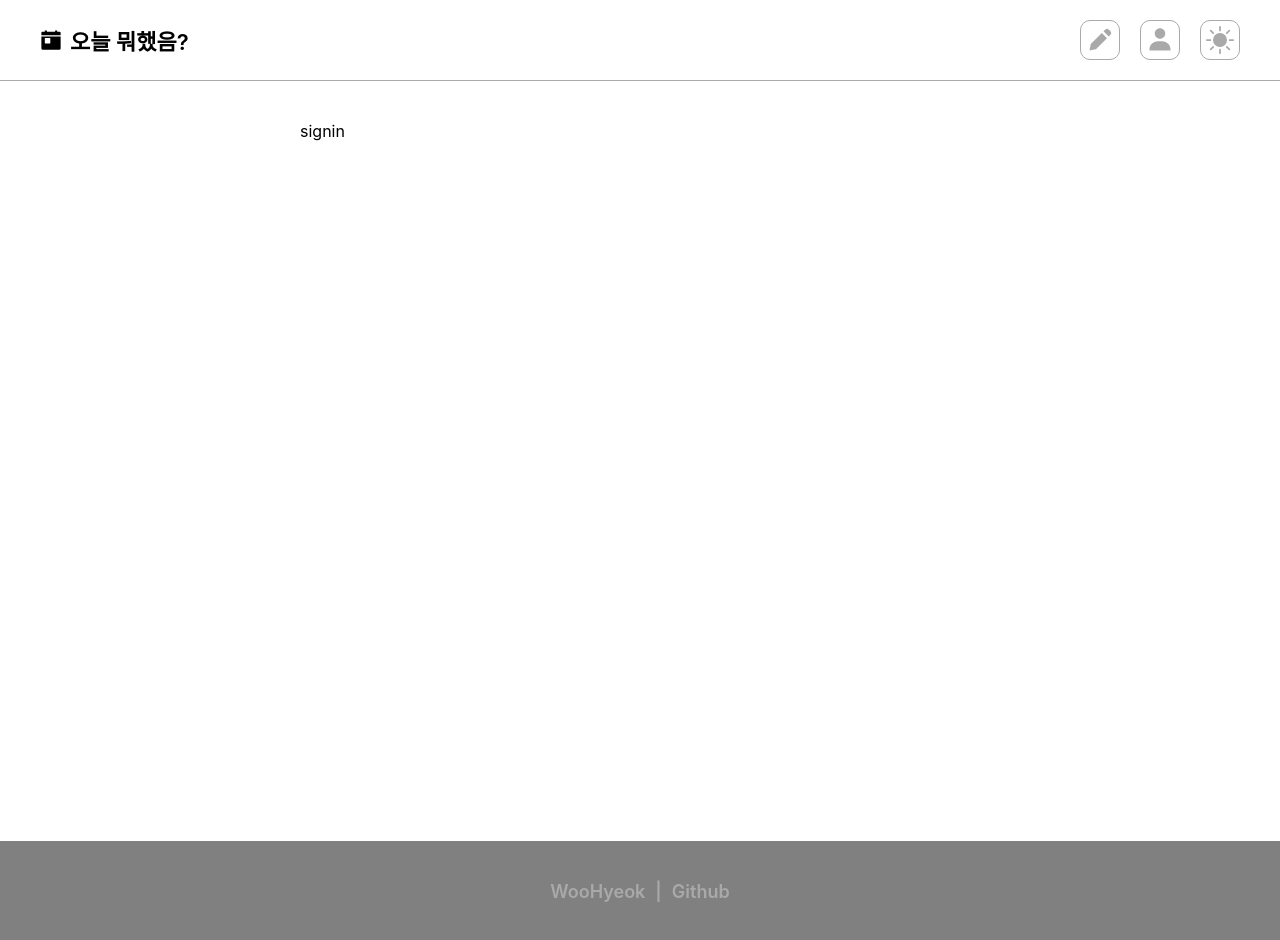
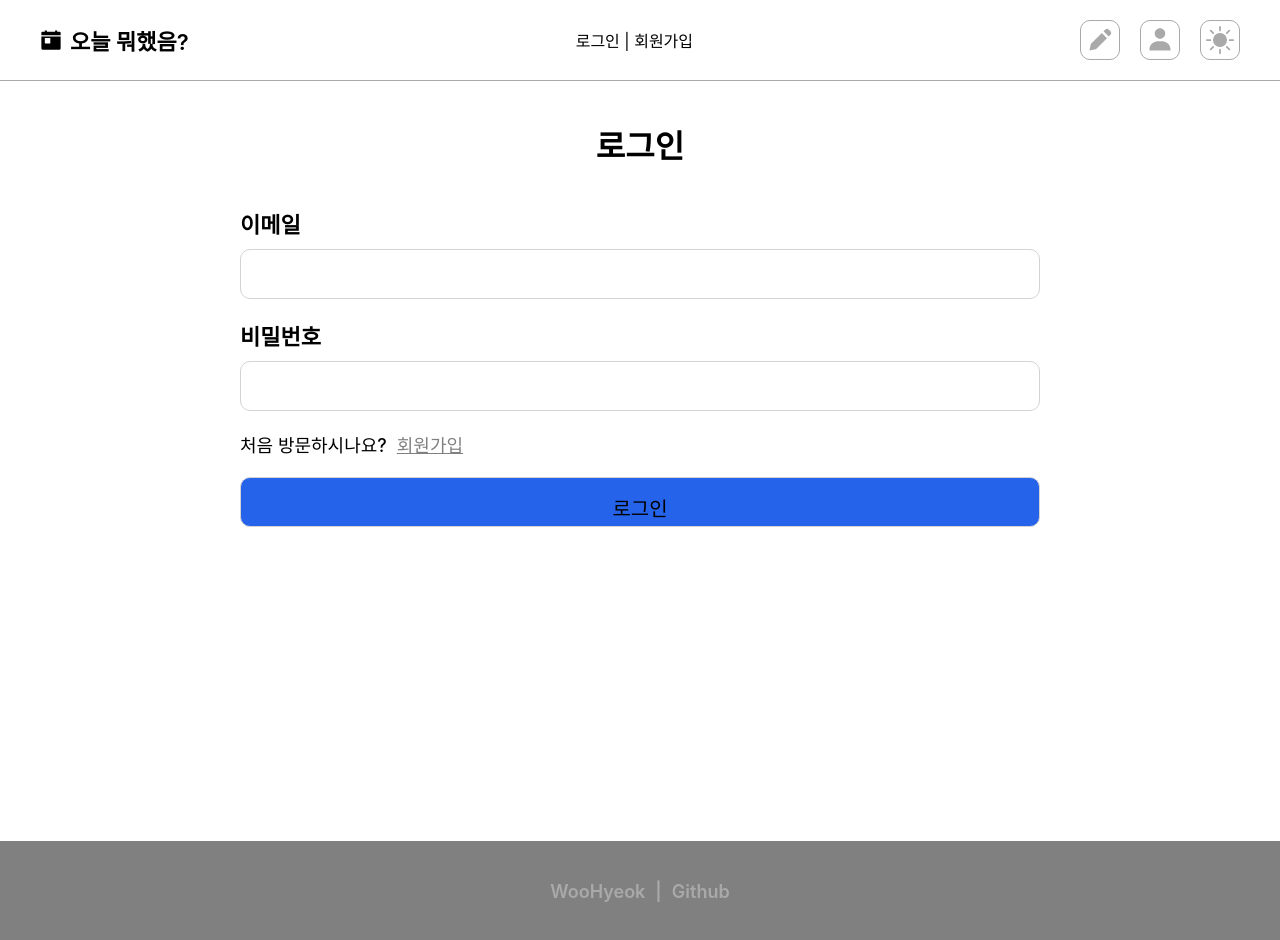
Before and after one commit to Woohyeok97/What-did-you-do-toady, a React (Create React App) app: page /signin in a window 1280 px wide. Built offline with nearby package versions, Linux system fonts and the light colour scheme.

Commit message:
Feat : 로그인/회원가입 컴포넌트 작업

```diff
--- a/package.json
+++ b/package.json
@@ -15,6 +15,7 @@
     "react-icons": "^4.11.0",
     "react-router-dom": "^6.18.0",
     "react-scripts": "5.0.1",
+    "react-toastify": "^9.1.3",
     "sass": "^1.69.5",
     "typescript": "^4.4.2",
     "web-vitals": "^2.1.0"
--- a/src/App.tsx
+++ b/src/App.tsx
@@ -1,8 +1,16 @@
 import Router from "Router";
+// toastify 컨테이너 & css파일
+import { ToastContainer } from "react-toastify";
+import 'react-toastify/dist/ReactToastify.css';
 
 
 function App() {
-    return <Router/>
+    return (
+        <div>
+            <Router/>
+            <ToastContainer/>
+        </div>
+    )
 }
 
 export default App;
--- a/src/components/Header.tsx
+++ b/src/components/Header.tsx
@@ -15,6 +15,13 @@ export default function Header() {
                 </div>
             </Link>
 
+            {/* 임시링크임 */}
+            <div>
+                <Link to="/signin">로그인</Link>
+                <span> | </span>
+                <Link to="/signup">회원가입</Link>
+            </div>
+
             <div className="header__menu">
                 <BiSolidPencil onClick={()=>{ navigate('/new') }}/>
                 <BiSolidUser onClick={()=>{ navigate('/profile') }}/>
--- /dev/null
+++ b/src/components/SigninForm.tsx
@@ -0,0 +1,37 @@
+import { Link } from "react-router-dom";
+import { toast } from "react-toastify";
+
+export default function SigninForm() {
+
+    const onSubmit = async (e : React.FormEvent<HTMLFormElement>) => {
+        // e.preventDefault()로 onSubmit이벤트 발생해도 새로고침 안됨
+        e.preventDefault()
+        toast.success('누르면 어쩔건데ㅋㅋ')
+    }
+
+    return (
+        <div className="signin">
+            <h1>로그인</h1>
+            <form onSubmit={ onSubmit } className="form">
+                <div className="form__block">
+                    <label htmlFor="email">이메일</label>
+                    <input type="email" name="email" id="email"/>
+                </div>
+                <div className="form__block">
+                    <label htmlFor="password">비밀번호</label>
+                    <input type="password" name="password" id="password"/>
+                </div>
+
+                {/* 회원가입페이지로 이동 */}
+                <div className="form__block signup">
+                    <span>처음 방문하시나요?</span>
+                    <Link to="/signup" className="signup__link">회원가입</Link>
+                </div>
+
+                <div className="form__block">
+                    <input type="submit" value="로그인" className="form__btn"/>
+                </div>
+            </form>
+        </div>
+    )
+}
--- /dev/null
+++ b/src/components/SignupForm.tsx
@@ -0,0 +1,42 @@
+import { Link } from "react-router-dom";
+import { toast } from "react-toastify";
+
+export default function SignupForm() {
+
+    const onSubmit = async (e : React.FormEvent<HTMLFormElement>) => {
+        // e.preventDefault()로 onSubmit이벤트 발생해도 새로고침 안됨
+        e.preventDefault()
+        toast.success('버튼을 누르셨군요.')
+    }
+
+    return (
+        <div className="signup">
+            <h1>회원가입</h1>
+            <form onSubmit={ onSubmit } className="form">
+                <div className="form__block">
+                    <label htmlFor="email">이메일</label>
+                    <input type="email" name="email" id="email"/>
+                </div>
+                <div className="form__block">
+                    <label htmlFor="password">비밀번호</label>
+                    <input type="password" name="password" id="password" placeholder="8자리 이상 입력해주세요."/>
+                </div>
+                <div className="form__block">
+                    <label htmlFor="password-confirm">비밀번호 확인</label>
+                    <input type="password" name="password-confirm" id="password-confirm"/>
+                </div>
+
+                {/* 로그인페이지로 이동 */}
+                <div className="form__block signin">
+                    <span>계정이 있으신가요?</span>
+                    <Link to="/signin" className="signin__link">로그인</Link>
+                </div>
+
+                <div className="form__block">
+                    <input type="submit" value="회원가입" className="form__btn" />
+                </div>
+            </form>
+        </div>
+
+    )
+}
--- a/src/index.scss
+++ b/src/index.scss
@@ -84,7 +84,7 @@ p {
 // main
 .main {
     min-height: 90vh;
-    max-width: 680px;
+    max-width: 800px;
     padding: 0 20px;
     margin: 40px auto 0;
 
@@ -116,11 +116,11 @@ p {
 
     .post__navigation {
         display: flex;
-        gap: 20px;
+        gap: 15px;
         padding: 20px 0;
 
         span {
-            font-size: calc(20px + 2px);
+            font-size: calc(16px + 2px);
             font-weight: 600;
             border: 1px solid darkgray;
             border-radius: 10px;
@@ -227,7 +227,7 @@ p {
     }
 }
 
-// 포스트 폼
+// 공용 폼
 .form {
     margin-top: 40px;
 
@@ -243,17 +243,17 @@ p {
         }
 
         input {
-            padding: 10px;
+            height: 50px;
+            padding: 15px;
             box-sizing: border-box;
             font-size: calc(16px + 4px);
             border: 1px solid lightgray;
             border-radius: 10px;
-            height: 40px;
         }
 
         select {
-            height: 40px;
-            padding: 10px;
+            height: 50px;
+            padding: 15px;
             font-size: calc(16px + 4px);
             border: 1px solid lightgray;
             border-radius: 10px;
@@ -324,6 +324,48 @@ p {
             margin: 20px 0 0;
         }
     }
+}
 
+// 회원가입 폼
+.signup {
 
+    h1 {
+        text-align: center;
+        margin-bottom: 0;
+    }
+
+    .signin {
+        display: flex;
+        flex-direction: row;
+        gap: 10px;
+        font-size: calc(16px + 2px);
+        font-weight: 500;
+
+        .signin__link {
+            color: gray;
+            text-decoration: underline;
+        }
+    }
 }
+
+// 로그인 폼
+.signin {
+
+    h1 {
+        text-align: center;
+        margin-bottom: 0;
+    }
+
+    .signup {
+        display: flex;
+        flex-direction: row;
+        gap: 10px;
+        font-size: calc(16px + 2px);
+        font-weight: 500;
+
+        .signup__link {
+            color: gray;
+            text-decoration: underline;
+        }
+    }
+}
--- a/src/pages/home/index.tsx
+++ b/src/pages/home/index.tsx
@@ -1,7 +1,6 @@
 // components
 import Footer from "components/Footer";
 import Header from "components/Header";
-import Carousel from "components/Carousel";
 import PostList from "components/PostList";
 
 export default function HomePage() {
--- a/src/pages/signin/index.tsx
+++ b/src/pages/signin/index.tsx
@@ -1,6 +1,7 @@
 // components
 import Footer from "components/Footer";
 import Header from "components/Header";
+import SigninForm from "components/SigninForm";
 
 export default function SigninPage() {
 
@@ -8,7 +9,7 @@ export default function SigninPage() {
         <div className="page">
             <Header/>
             <main className="main">
-                signin
+                <SigninForm/>
             </main>
             <Footer/>
         </div>
--- a/src/pages/signup/index.tsx
+++ b/src/pages/signup/index.tsx
@@ -1,6 +1,7 @@
 // components
 import Footer from "components/Footer";
 import Header from "components/Header";
+import SignupForm from "components/SignupForm";
 
 export default function SignupPage() {
 
@@ -8,7 +9,7 @@ export default function SignupPage() {
         <div className="page">
             <Header/>
             <main className="main">
-                sighup
+                <SignupForm/>
             </main>
             <Footer/>
         </div>
```
Also changed, not shown: src/components/Carousel.tsx (deleted, +0 -7 lines), 1 other file (tests, documents, lock files or other folders).
